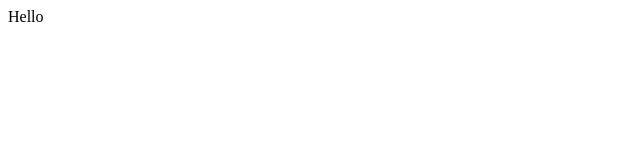
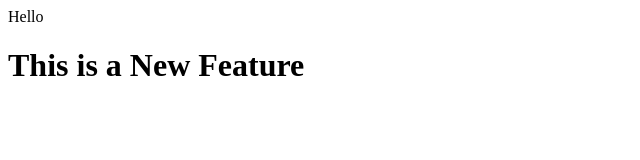
Before and after one commit to ShivaTalmudge/Local_Repo, a plain HTML site: page index.html in a window 1280 px wide. Shown: the whole page, without its empty margins (0-640 px from the left). Drawn offline with Linux system fonts and the light colour scheme.

Commit message:
add new feature

```diff
--- a/index.html
+++ b/index.html
@@ -1 +1,4 @@
 <p>Hello</p>
+<h1>This is a New Feature
+
+</h1>
```
Also changed, not shown: 1 other file.
